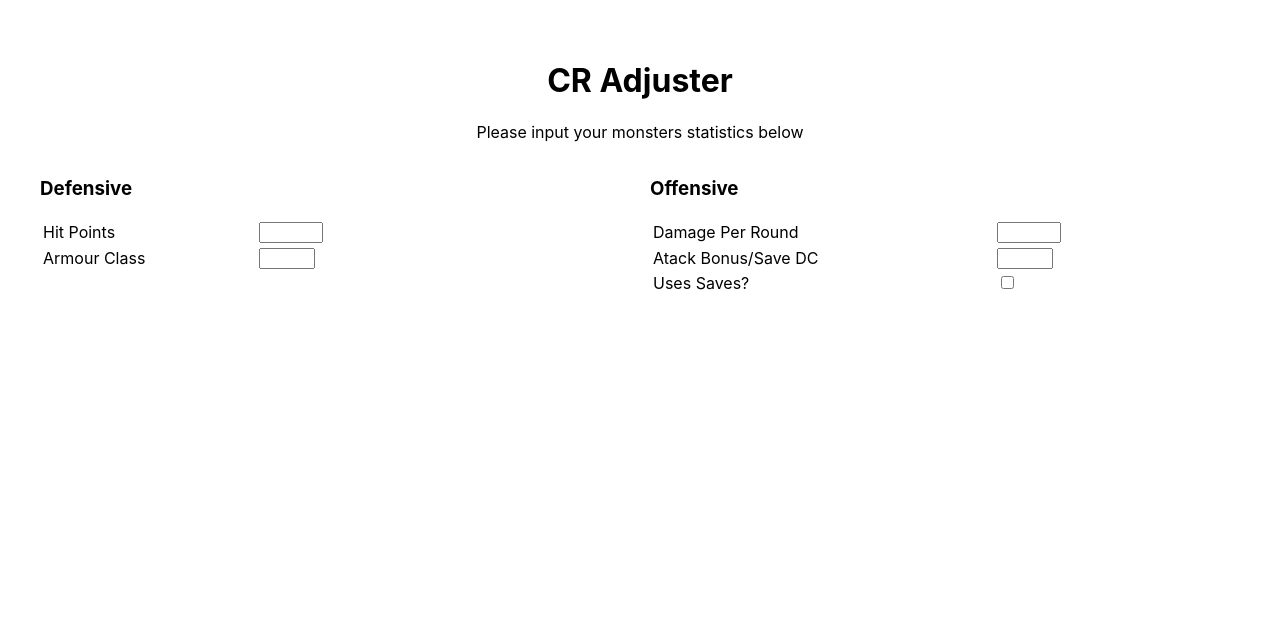
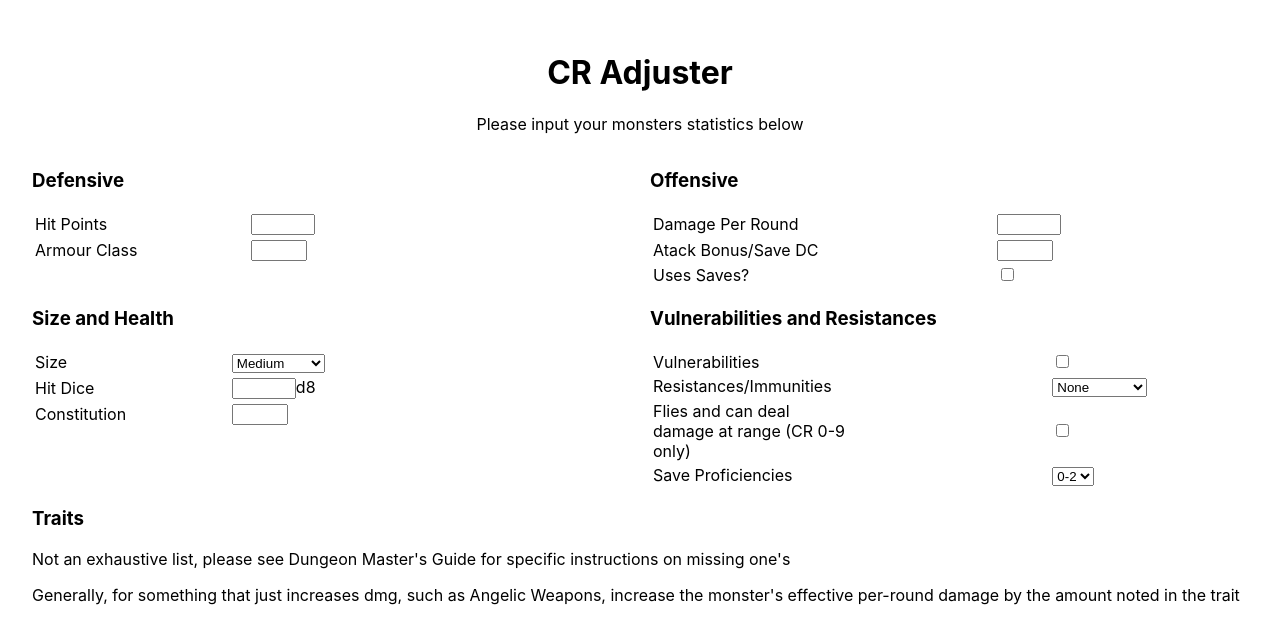
Before and after one commit to tplamondon/5e-CR-Adjuster, an Electron app: page src/index.html in a window 1280 px wide. Drawn offline with Linux system fonts and the light colour scheme.

Commit message:
more layout

```diff
--- a/src/index.css
+++ b/src/index.css
@@ -1,11 +1,11 @@
 body {
   font-family: -apple-system, BlinkMacSystemFont, "Segoe UI", Roboto, Helvetica, Arial, sans-serif;
-  /*margin: auto;*/
+  margin: auto;
   /*max-width: 38rem;*/
   padding: 2rem;
 }
 
-
+/* https://coder-coder.com/display-divs-side-by-side/ */
 .grid-container2 {
   display: grid;
   grid-template-columns: 1fr 1fr;
--- a/src/index.html
+++ b/src/index.html
@@ -12,7 +12,7 @@
 
 
     <div class="grid-container2">
-      <div class="defensiveCR">
+      <div id="defensiveCRDiv">
         <h3>Defensive</h3>
         <table>
           <tr>
@@ -27,7 +27,7 @@
           </tr>
         </table>
       </div>
-      <div class="offensiveCR">
+      <div id="offensiveCRDiv">
         <h3>Offensive</h3>
         <table>
           <tr>
@@ -46,7 +46,84 @@
             <td style="width: 33%;"><input type="checkbox" id="useSave" name="useSave" value="usesSaves"></td>
           </tr>
         </table>
+      </div>
+    </div>
 
+    <div class="grid-container2">
+      <div id="sizeDiv">
+        <h3>Size and Health</h3>
+        <table>
+          <tr>
+            <td style="width: 33%;">Size</td>
+            <td style="width: 34%;"></td>
+            <td style="width: 33%;">
+              <select id="size" name="size">
+                <option value="tiny">Tiny</option>
+                <option value="small">Small</option>
+                <option selected value="medium">Medium</option>
+                <option value="large">Large</option>
+                <option value="huge">Huge</option>
+                <option value="gargantuan">Gargantuan</option>
+              </select>
+            </td>
+          </tr>
+          <tr>
+            <td style="width: 33%;">Hit Dice</td>
+            <td style="width: 34%;"></td>
+            <td style="width: 33%;"><input type="number" id="hitdice" name="hitdice" min="1" max="500"><span id="diceNumber" name="diceNumber">d8</span></td>
+          </tr>
+          <tr>
+            <td style="width: 33%;">Constitution</td>
+            <td style="width: 34%;"></td>
+            <td style="width: 33%;"><input type="number" id="constitution" name="constitution" min="1" max="30"></td>
+          </tr>
+        </table>
       </div>
+      <div id="resistancesDiv">
+        <h3>Vulnerabilities and Resistances</h3>
+        <table>
+          <tr>
+            <td style="width: 33%;">Vulnerabilities</td>
+            <td style="width: 34%;"></td>
+            <td style="width: 33%;"><input type="checkbox" id="vulnerabilities" name="vulnerabilities" value="vulnerabilities"></td>
+          </tr>
+          <tr>
+            <td style="width: 33%;">Resistances/Immunities</td>
+            <td style="width: 34%;"></td>
+            <td style="width: 33%;">
+              <select id="resistances" name="resistances">
+                <option selected value="none">None</option>
+                <option value="resistances">Resistances</option>
+                <option value="immunities">Immunities</option>
+              </select>
+            </td>
+          </tr>
+          <tr>
+            <td style="width: 33%;">Flies and can deal damage at range (CR 0-9 only)</td>
+            <td style="width: 34%;"></td>
+            <td style="width: 33%;"><input type="checkbox" id="fliesCanDmgRange" name="fliesCanDmgRange" value="fliesCanDmgRange"></td>
+          </tr>
+          <tr>
+            <td style="width: 33%;">Save Proficiencies</td>
+            <td style="width: 34%;"></td>
+            <td style="width: 33%;">
+              <select id="saveProficiencies" name="saveProficiencies">
+                <option selected value="zeroToTwo">0-2</option>
+                <option value="threeToFour">3-4</option>
+                <option value="fiveToSix">5-6</option>
+              </select>
+            </td>
+          </tr>
+        </table>
+      </div>
+    </div>
 
+
+    <div>
+      <h3>Traits</h3>
+      <p>Not an exhaustive list, please see Dungeon Master's Guide for specific instructions on missing one's</p>
+      <p>Generally, for something that just increases dmg, such as Angelic Weapons, increase the monster's effective per-round damage by the amount noted in the trait</p>
     </div>
+
+  </body>
+</html>
```
